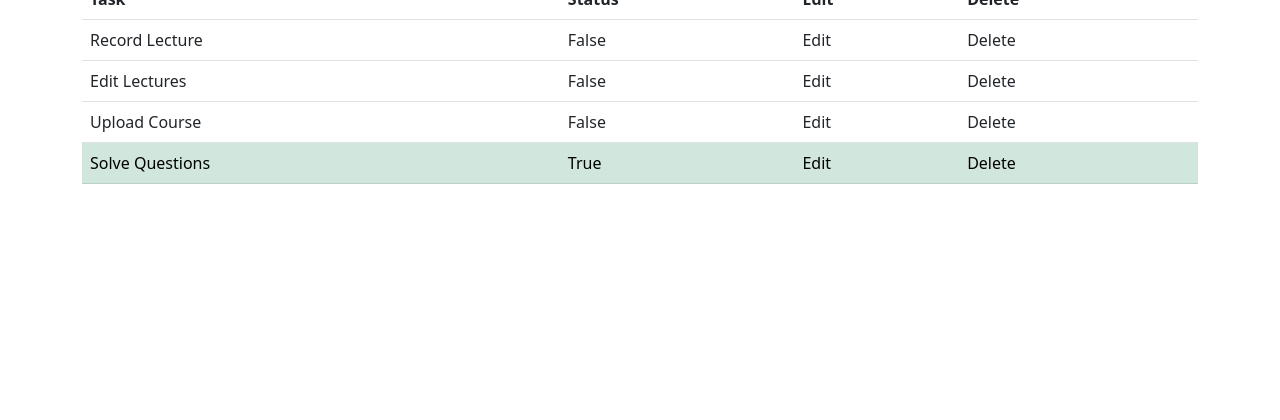
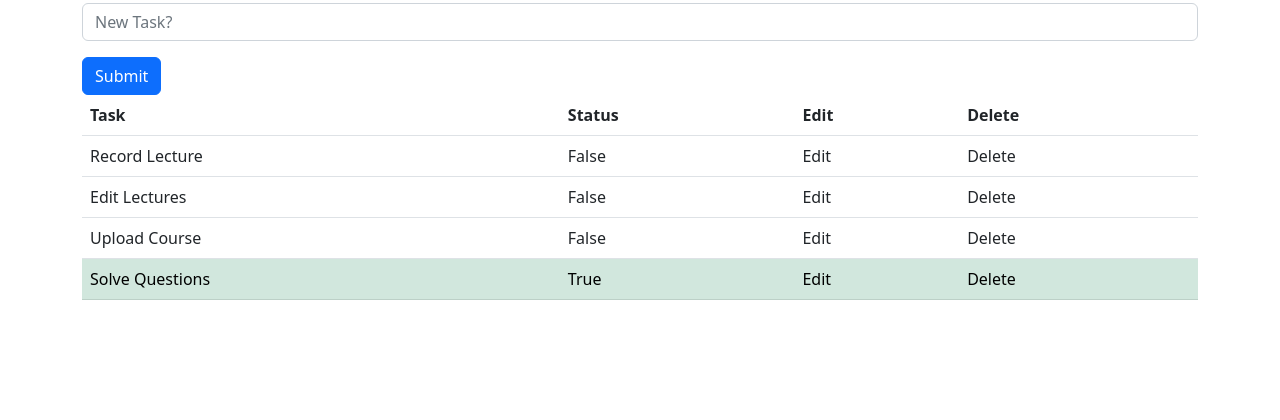
Before and after one commit to joybh98/taskmate, a Django app: page /task/ in a window 1280 px wide. Shown: the part 357-777 px from the top of the page. Run offline with Django 4.2, Linux system fonts and the light colour scheme; data comes from the database, SQL or seed files in the repository.

Commit message:
added form functionality

```diff
--- a/taskmate/todolist/templates/todolist.html
+++ b/taskmate/todolist/templates/todolist.html
@@ -6,6 +6,14 @@
 
 {% block content %}
       <div class="container">
+      </br>
+        <form method="POST">
+            {% csrf_token %}
+            <div class="mb-3">
+              <input type="text" class="form-control" name="Task" placeholder="New Task?">
+            </div>
+            <button type="submit" class="btn btn-primary">Submit</button>
+          </form>
         <table class="table table-hover">
             <!-- loop through queryset-->
             <th scope="col">Task</th>
@@ -29,7 +37,6 @@
                     </tr>
                 {% endif %}
             {% endfor %}
-
         </table>
     </div>
 {% endblock content %}
--- a/taskmate/todolist/views.py
+++ b/taskmate/todolist/views.py
@@ -1,15 +1,24 @@
 #from http.client import HTTPResponse
 from asyncio import all_tasks
-from django.shortcuts import render
+from django.shortcuts import render,redirect
 from django.http import HttpResponse
 from todolist.models import TaskList
+from todolist.forms import TaskForm
+
 # Create your views here.
 
 def todolist(request):
-    # get all the objects of this class i.e tasks and done status
-    all_tasks=TaskList.objects.all
+    # if post request, post user input to database
+    if request.method == "POST":
+        form=TaskForm(request.POST or None)
+        if form.is_valid():
+            form.save()
+        return redirect('todolist')
+    else:
+        # get all the objects of this class i.e tasks and done status
+        all_tasks=TaskList.objects.all
 
-    return render(request,'todolist.html',{'all_tasks':all_tasks})
+        return render(request,'todolist.html',{'all_tasks':all_tasks})
 
 def contact(request):
     context={
```
Also changed, not shown: taskmate/todolist/forms.py (added, +7 -0 lines).
